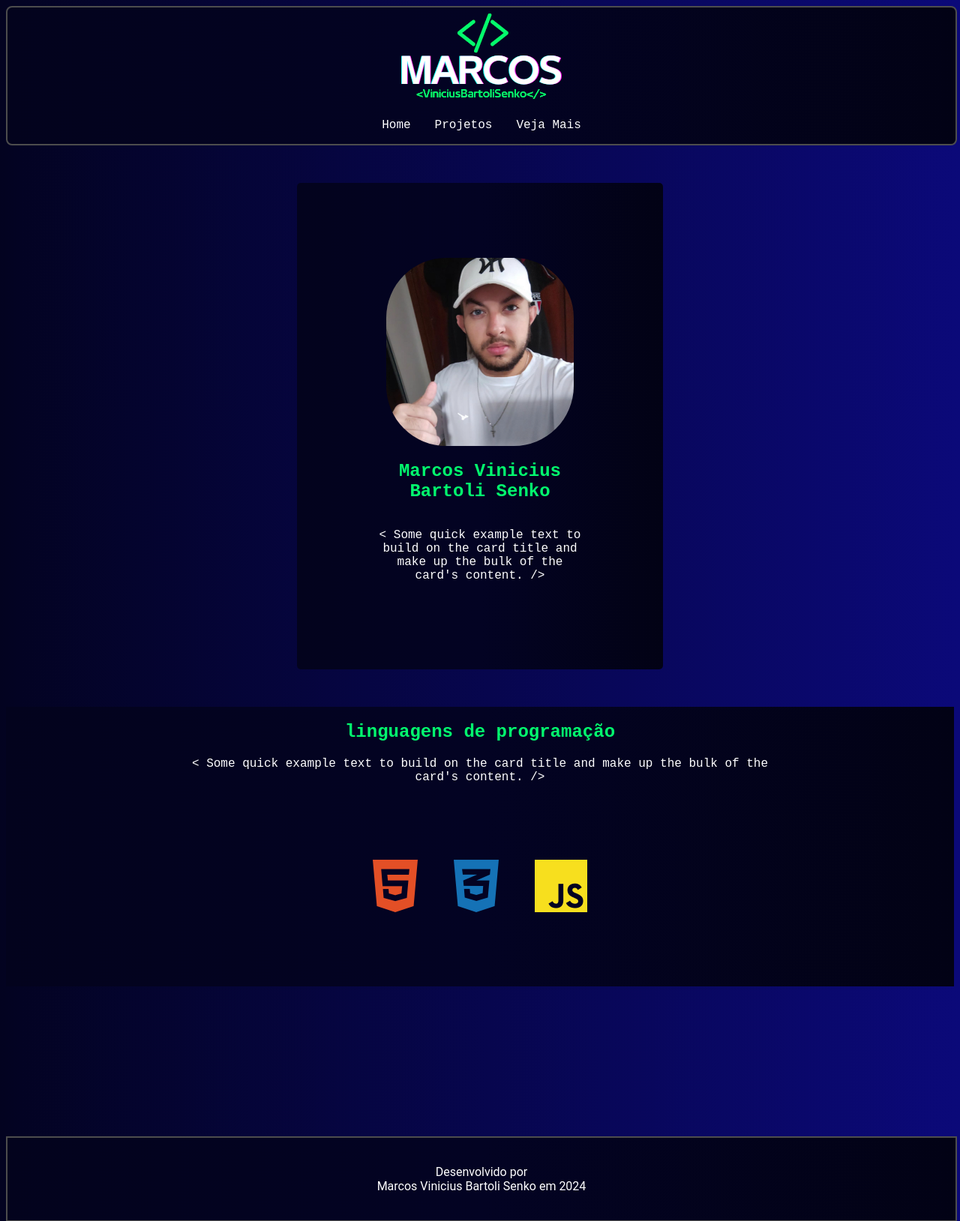
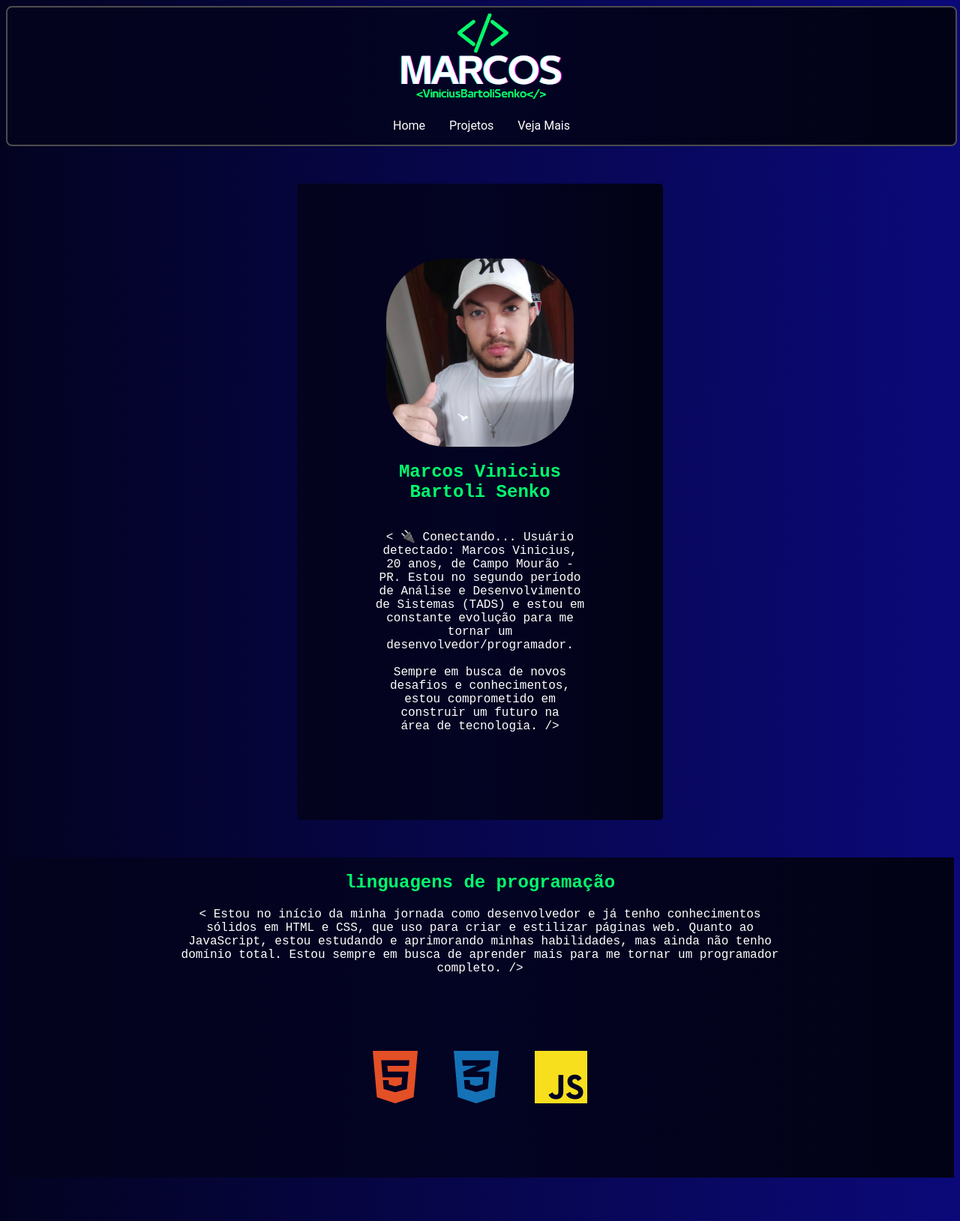
Before and after one commit to Marcosvini0001/sitepessoal, a PHP site: page / in a window 1280 px wide. Shown: the top 1629 px of the page at 75% size. Run offline with PHP 8.4, Linux system fonts and the light colour scheme; some libraries are stand-ins or nearby versions.

Commit message:
adicionado texto em div 'sobremim' e 'linguagens'

```diff
--- a/paginas/home.php
+++ b/paginas/home.php
@@ -4,8 +4,9 @@
             <img src="imagens/mvni.PNG" class="card-img-top" alt="Marcos Vinicius B.S.">
             <h2>Marcos Vinicius Bartoli Senko</h2>
             <p>
-                < Some quick example text to build on the card title and make up
-                    the bulk of the card's content. />
+                < 🔌 Conectando... Usuário detectado: Marcos Vinicius, 20 anos, de Campo Mourão - PR. Estou no segundo período de Análise e Desenvolvimento de Sistemas (TADS) e estou em constante evolução para me tornar um desenvolvedor/programador.<br>
+
+                    <br>Sempre em busca de novos desafios e conhecimentos, estou comprometido em construir um futuro na área de tecnologia. />
             </p>
         </div>
     </section>
@@ -14,7 +15,7 @@
         <div class="card-linguagem card">
             <h2><strong>linguagens de programação</strong></h2>
             <p class="card-text">
-                < Some quick example text to build on the card title and make up the bulk of the card's content. />
+                < Estou no início da minha jornada como desenvolvedor e já tenho conhecimentos sólidos em HTML e CSS, que uso para criar e estilizar páginas web. Quanto ao JavaScript, estou estudando e aprimorando minhas habilidades, mas ainda não tenho domínio total. Estou sempre em busca de aprender mais para me tornar um programador completo. />
             </p>
 
 
--- a/styles/header.css
+++ b/styles/header.css
@@ -30,6 +30,7 @@ header {
     a{
         color: white;
         text-decoration: none;
+        font-family: var(--fonteprincipal)
     }
     a:hover{
         color: var(--verdin);
```
